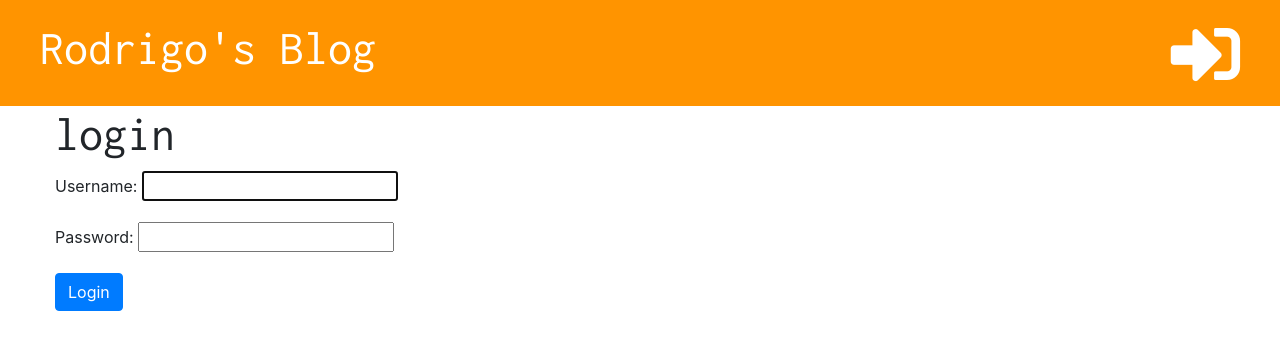
After one commit to engineerGuigo/My-Blog-Django-Project, a Django app: page /accounts/login/ in a window 1280 px wide. The commit adds this page. Shown: the top 350 px of the page. Run offline with Django 3.2, Linux system fonts and the light colour scheme; some libraries are stand-ins or nearby versions.

Commit message:
login functionality

```diff
--- a/myproject/settings.py
+++ b/myproject/settings.py
@@ -27,6 +27,7 @@ DEBUG = True
 
 ALLOWED_HOSTS = []
 
+LOGIN_REDIRECT_URL = 'post_list'
 
 # Application definition
 
--- a/project/templates/project/base.html
+++ b/project/templates/project/base.html
@@ -3,7 +3,7 @@
 <html lang="en">
 <head>
     <meta charset="UTF-8">
-    <title>My Blog</title>
+    <title>{% block title %}{% endblock %}</title>
 </head>
 <body>
     <link href="https://fonts.googleapis.com/css?family=Inconsolata&display=swap" rel="stylesheet" type="text/css">
@@ -17,6 +17,10 @@
     {% if user.is_authenticated %}
     <a href="{% url 'post_draft_list' %}" class="top-menu"><i class="fab fa-firstdraft fa-2x"style="color: #ffffff;"></i></a>
     <a href="{% url 'post_new' %}" class="top-menu"><i class="fas fa-plus fa-2x" style="color: #ffffff;"></i></a>
+
+    {% else %}
+        <a href="{% url 'login' %}" class="top-menu"><i class="fas fa-sign-in-alt fa-2x" style="color: #ffffff;"></i></a>
+
     {% endif %}
     <h1><a href="/">Rodrigo's Blog</a></h1>
 </div>
--- a/project/templates/project/post_detail.html
+++ b/project/templates/project/post_detail.html
@@ -1,4 +1,6 @@
 {% extends 'project/base.html' %}
+
+{% block title %}{{ post.title }}{% endblock %}
 
 {% block content %}
     <div class='post'>
--- a/project/templates/project/post_draft_list.html
+++ b/project/templates/project/post_draft_list.html
@@ -1,4 +1,5 @@
 {% extends 'project/base.html' %}
+{% block title %}My drafts{% endblock %}
 
 {% block content %}
     {% for post in posts %}
--- a/project/templates/project/post_edit.html
+++ b/project/templates/project/post_edit.html
@@ -1,4 +1,5 @@
 {% extends 'project/base.html' %}
+{% block title %}{{ post.title }}{% endblock %}
 
 {% block content %}
 <h1>New Post</h1>
--- a/project/templates/project/post_list.html
+++ b/project/templates/project/post_list.html
@@ -1,4 +1,5 @@
 {% extends 'project/base.html' %}
+{% block title %}My Professional Blog{% endblock %}
 
 {% block content %}
     {% for post in posts %}
--- /dev/null
+++ b/project/templates/registration/login.html
@@ -0,0 +1,11 @@
+{% extends 'project/base.html' %}
+{% block title %}Login{% endblock %}
+
+{% block content %}
+    <h2>login</h2>
+    <form method="post">
+        {% csrf_token %}
+        {{ form.as_p }}
+    <button type="submit" class="btn btn-primary">Login</button>
+    </form>
+{% endblock %}
--- a/project/urls.py
+++ b/project/urls.py
@@ -1,5 +1,6 @@
 from django.urls import path
 from . import views
+from django.contrib.auth import views as auth_views
 
 urlpatterns = [
     # 127.0.0.1:8000 --> local
@@ -24,5 +25,10 @@ urlpatterns = [
 
     # 127.0.0.1:8000/post/2/publish --> local
     # mydjangosite.com/post/2/publish --> online
-    path('post/<int:pk>/publish/', views.post_publish, name='post_publish')
+    path('post/<int:pk>/publish/', views.post_publish, name='post_publish'),
+
+    # 127.0.0.1:8000/accounts/login --> local
+    # mydjangosite.com/accounts/login --> online
+    path('accounts/login/', auth_views.LoginView.as_view(template_name="registration/login.html"), name='login'),
+
 ]
```
Also changed, not shown: project/views.py (+6 -1 lines), db.sqlite3.
